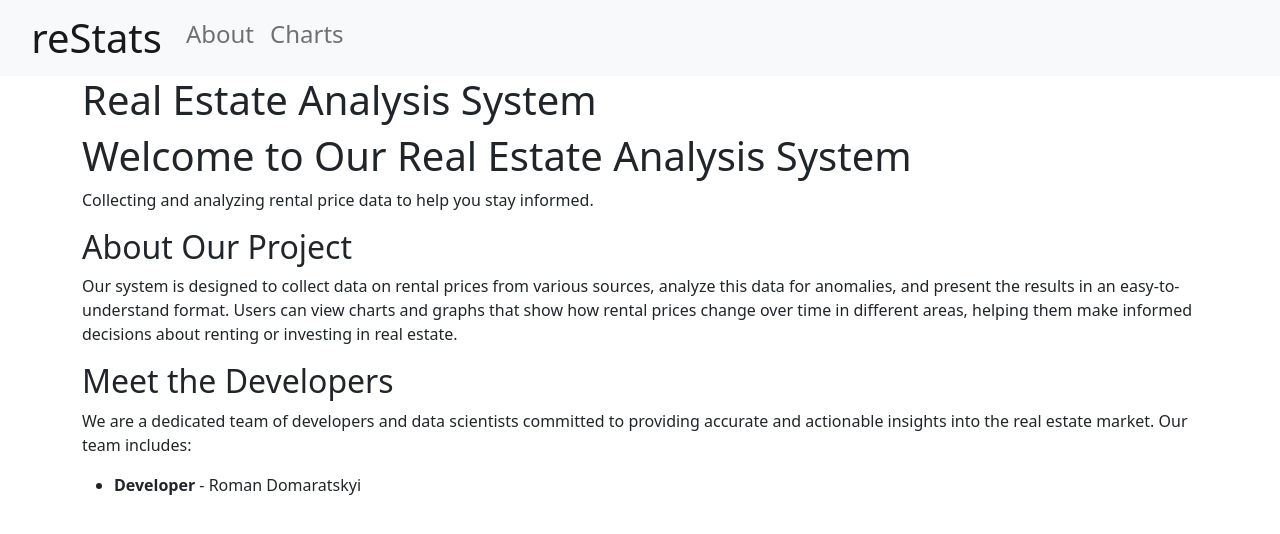
After one commit to RomanDomaratsky/restats, a Django app: page /chart/about-page/ in a window 1280 px wide. The commit adds this page. Shown: the top 534 px of the page. Run offline with Django 5.2, Linux system fonts and the light colour scheme; some libraries are stand-ins or nearby versions.

Commit message:
minor improvements

```diff
--- /dev/null
+++ b/restats/chart/templates/about_page.html
@@ -0,0 +1,36 @@
+<!-- myapp/templates/about_page.html -->
+{% extends 'base.html' %}
+
+{% block title %}Home{% endblock %}
+
+{% block content %}
+    <head>
+        <meta charset="UTF-8">
+        <meta name="viewport" content="width=device-width, initial-scale=1.0">
+        <title>Welcome to Real Estate Analysis System</title>
+    </head>
+    <body>
+        <header>
+            <h1>Real Estate Analysis System</h1>
+        </header>
+
+        <section class="showcase">
+            <h1>Welcome to Our Real Estate Analysis System</h1>
+            <p>Collecting and analyzing rental price data to help you stay informed.</p>
+        </section>
+
+        <section id="main-content">
+            <div class="content-section">
+                <h2>About Our Project</h2>
+                <p>Our system is designed to collect data on rental prices from various sources, analyze this data for anomalies, and present the results in an easy-to-understand format. Users can view charts and graphs that show how rental prices change over time in different areas, helping them make informed decisions about renting or investing in real estate.</p>
+            </div>
+            <div class="content-section">
+                <h2>Meet the Developers</h2>
+                <p>We are a dedicated team of developers and data scientists committed to providing accurate and actionable insights into the real estate market. Our team includes:</p>
+                <ul>
+                    <li><strong>Developer</strong> - Roman Domaratskyi</li>
+                </ul>
+            </div>
+        </section>
+    </body>
+{% endblock %}
--- a/restats/chart/templates/base.html
+++ b/restats/chart/templates/base.html
@@ -19,13 +19,10 @@
                     <a class="navbar-brand main-heading text-black" href="#" style="font-size: 2.5em;">&nbsp; &nbsp;reStats</a>
                 </li>
                 <li class="nav-item active">
-                    <a class="nav-link" href="#" style="font-size: 1.5em;">About</a>
+                    <a class="nav-link" href="{% url 'about_page' %}" style="font-size: 1.5em;">About</a>
                 </li>
                 <li class="nav-item">
-                    <a class="nav-link" href="#" style="font-size: 1.5em;">Features</a>
-                </li>
-                <li class="nav-item">
-                    <a class="nav-link" href="#" style="font-size: 1.5em;">Pricing</a>
+                    <a class="nav-link" href="{% url 'rental_price_chart' %}" style="font-size: 1.5em;">Charts</a>
                 </li>
             </ul>
         </div>
--- a/restats/chart/urls.py
+++ b/restats/chart/urls.py
@@ -3,4 +3,5 @@ from . import views
 
 urlpatterns = [
     path('rental-price-chart/', views.rental_price_chart, name='rental_price_chart'),
+    path('about-page/', views.about_page, name='about_page'),
 ]
--- a/restats/chart/views.py
+++ b/restats/chart/views.py
@@ -110,3 +110,7 @@ def rental_price_chart(request):
     }
 
     return render(request, 'rental_price_chart.html', context)
+
+
+def about_page(request):
+    return render(request, 'about_page.html')
```
Also changed, not shown: restats/chart/templates/index.html (deleted, +0 -9 lines).
